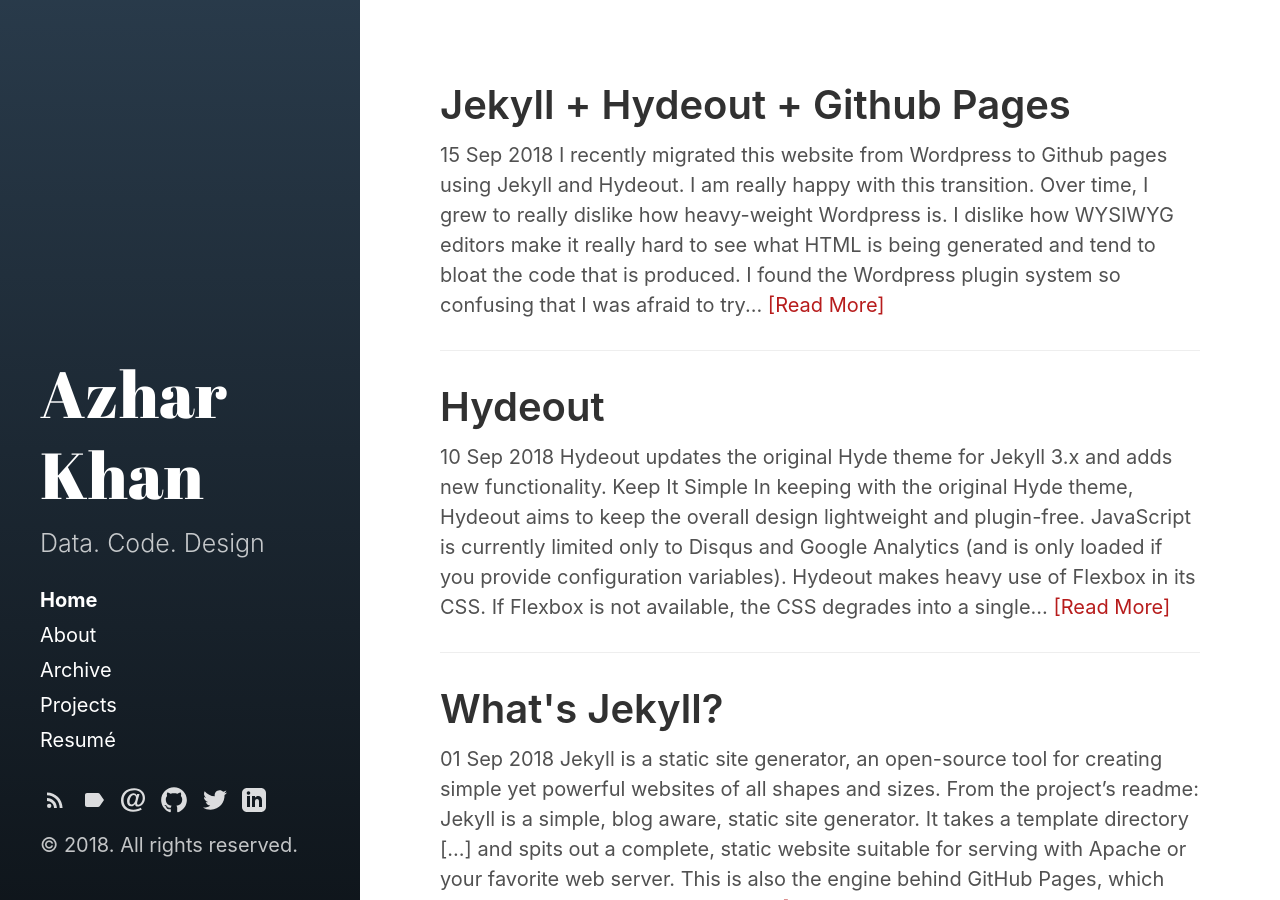
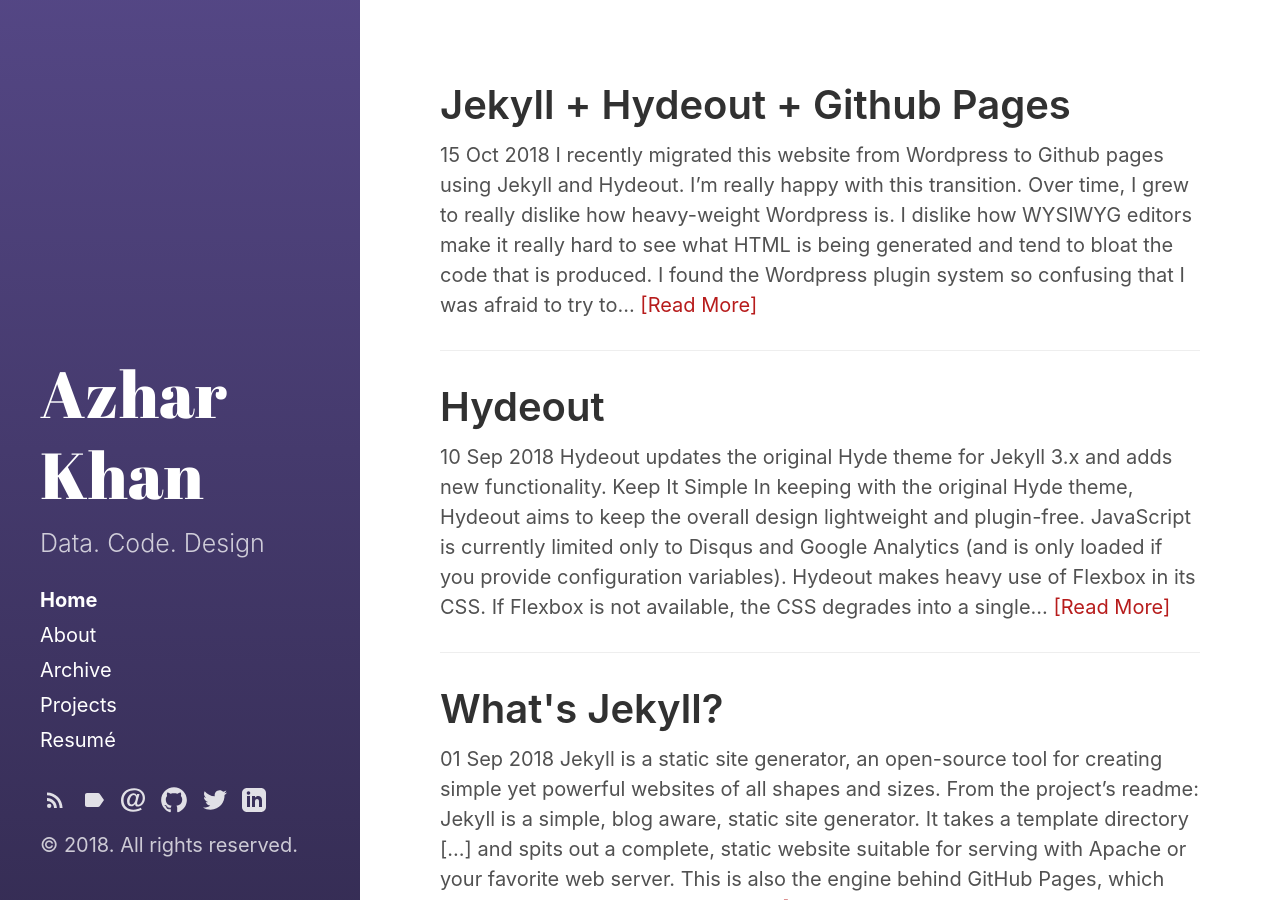
Before and after one commit to zeddmaxx/zeddmaxx.github.io, a Jekyll site: the page built from index.html, in a window 1280 px wide. Built offline with Jekyll 4.4.1, drawn with Linux system fonts in a browser that asks for light colours; the list of posts is cut into pages by our own code.

Commit message:
Site-wide changes

```diff
--- a/_posts/2018-09-15-Jekyll-Hydeout-Github-Pages.md
+++ b/_posts/2018-10-15-Jekyll-Hydeout-Github-Pages.md
@@ -4,7 +4,7 @@
 ---
 
 I recently migrated this website from [Wordpress](http://wordpress.com) to [Github pages](http://pages.github.com/)
-using [Jekyll](http://jekyllrb.com) and [Hydeout](https://github.com/fongandrew/hydeout). I am really happy with this transition. Over time, I grew to really dislike how heavy-weight Wordpress is. I dislike how WYSIWYG editors make it really hard to see what HTML is being generated and tend to bloat the code that is produced. I found the Wordpress plugin system so confusing that I was afraid to try to customize the layout of anything.
+using [Jekyll](http://jekyllrb.com) and [Hydeout](https://github.com/fongandrew/hydeout). I'm really happy with this transition. Over time, I grew to really dislike how heavy-weight Wordpress is. I dislike how WYSIWYG editors make it really hard to see what HTML is being generated and tend to bloat the code that is produced. I found the Wordpress plugin system so confusing that I was afraid to try to customize the layout of anything.
 
 The process of backing up Wordpress is a huge pain. I was annoyed constantly installing security updates. I hated having to keep an opaque database in order to keep all of my content. And whenever I went in to edit my website, I was always afraid that I would fat-finger change something and have no idea what happened.
 
--- a/assets/css/main.scss
+++ b/assets/css/main.scss
@@ -2,7 +2,7 @@
 # Use a comment to ensure Jekyll reads the file to be transformed into CSS later
 # only main files contain this front matter, not partials.
 ---
-$sidebar-bg-color: #1C2833;
+$sidebar-bg-color: #453A6D;
 $link-color: #B71C1C;
 $sidebar-sticky: true;
 $layout-reverse: false;
```
Also changed, not shown: other parts of _posts/2018-10-15-Jekyll-Hydeout-Github-Pages.md (+1 -1 lines), _posts/2018-09-10-hello-hydeout.md (+0 -3 lines).
